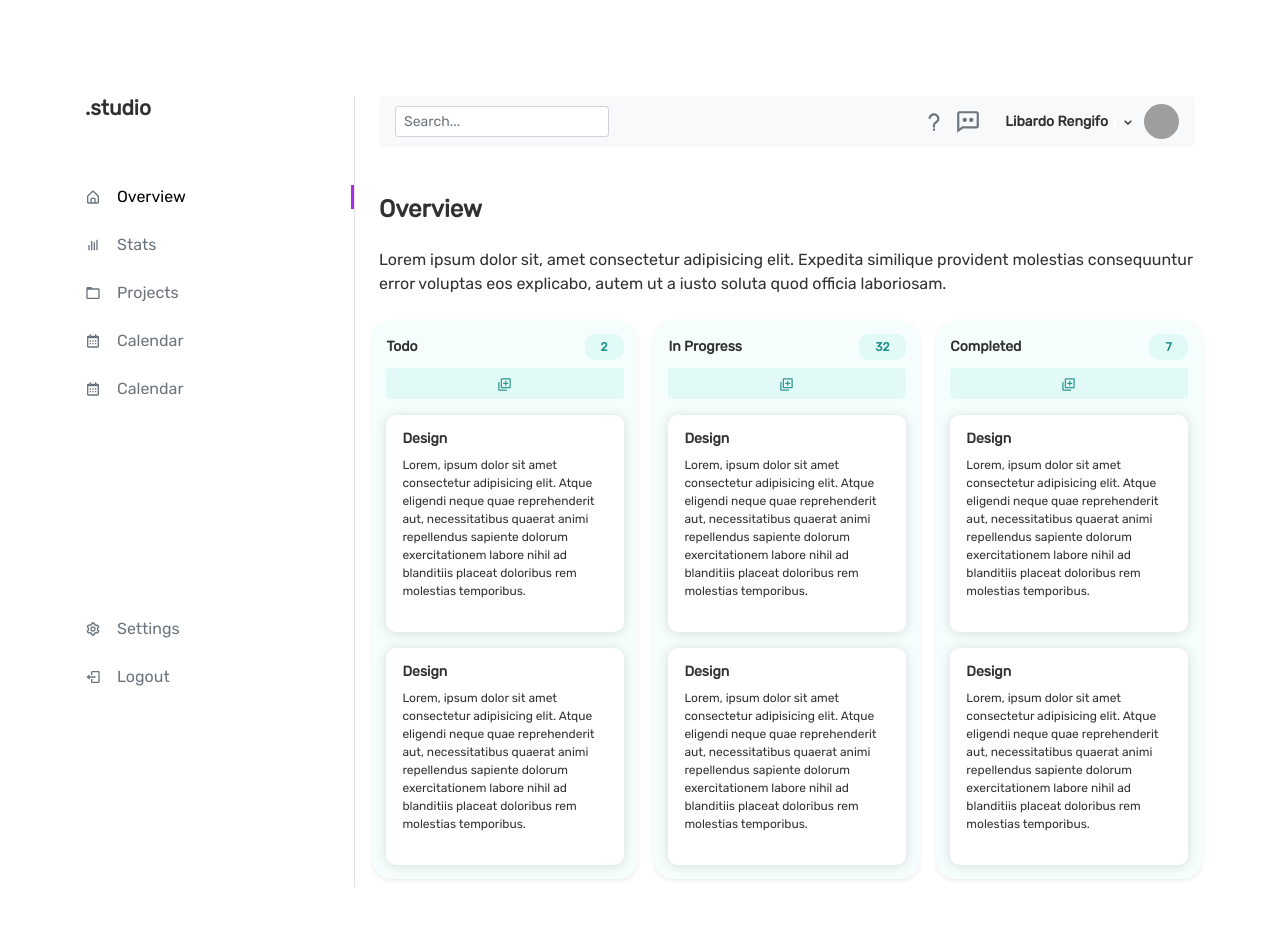
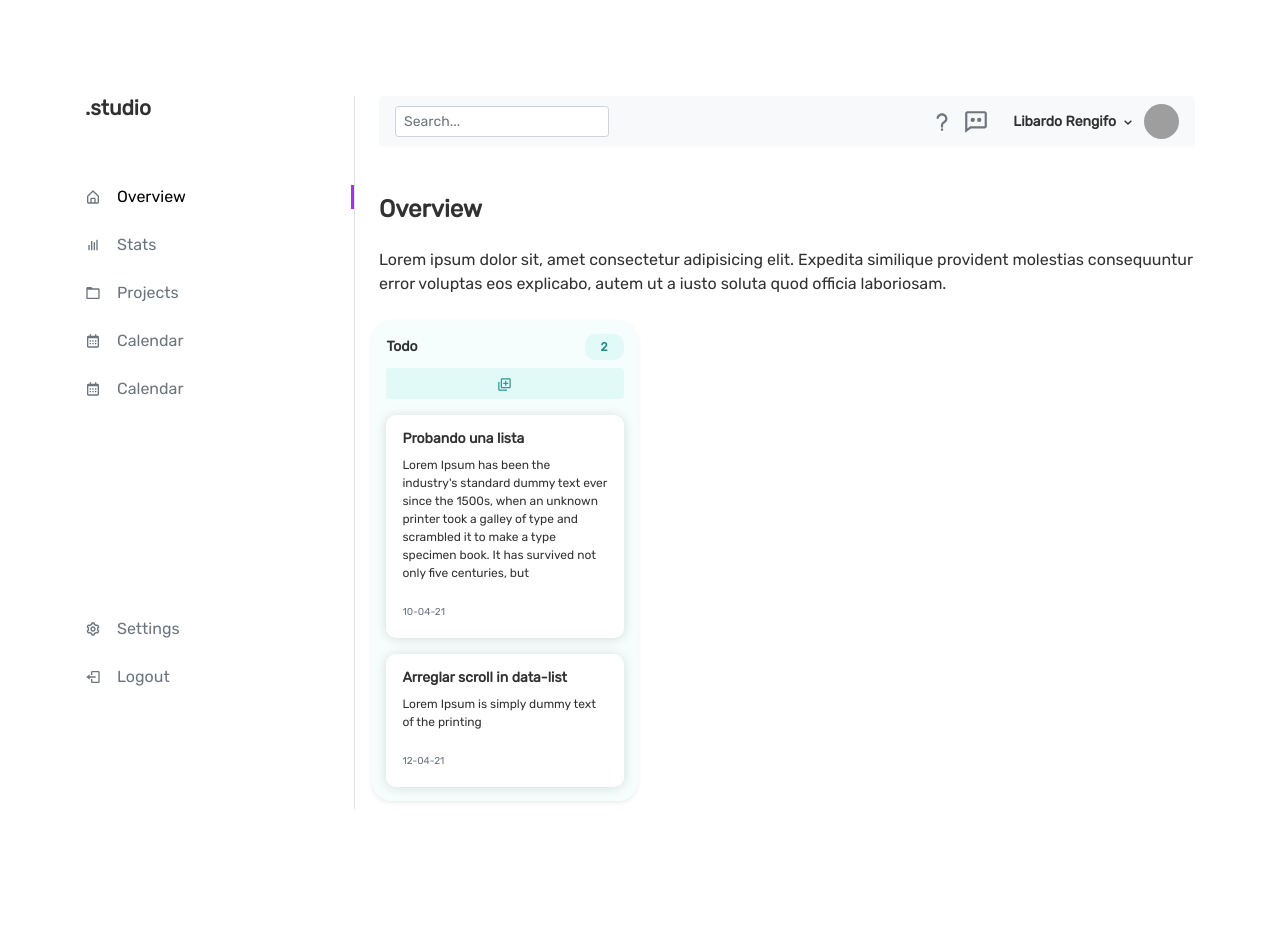
Before and after one commit to react-examples-projects/react-dashboard, a React (Create React App) app: page / in a window 1280 px wide. Shown: the top 926 px of the page. After the commit the page ends 857 px from the top, so only its background shows below. Built offline with nearby package versions, Linux system fonts and the light colour scheme; grey boxes are pictures that could not be loaded.

Commit message:
dev: drag and drog with react-beautiful-dnd

```diff
--- a/package.json
+++ b/package.json
@@ -8,6 +8,7 @@
     "node-sass": "4.14.1",
     "prop-types": "^15.7.2",
     "react": "^17.0.2",
+    "react-beautiful-dnd": "^13.1.0",
     "react-bootstrap": "^1.5.2",
     "react-dom": "^17.0.2",
     "react-icons": "^4.2.0",
--- /dev/null
+++ b/src/components/Layout/Layout.js
@@ -0,0 +1,36 @@
+import PropTypes from "prop-types";
+import Row from "react-bootstrap/Row";
+import Col from "react-bootstrap/Col";
+import Container from "react-bootstrap/Container";
+import MenuBavbar from "../MenuNavbar/MenuNavbar";
+import SideMenu from "../SideMenu/SideMenu";
+
+function Layout({ children }) {
+  return (
+    <Container className="my-5">
+      <Row>
+        <Col md={3} lg={3} className="mt-5 border-right pr-0">
+          <h1
+            style={{ fontSize: "1.3rem", marginBottom: "4rem" }}
+            className="font-weight-bold"
+          >
+            .studio
+          </h1>
+          <SideMenu />
+        </Col>
+
+        <Col md={9} lg={9} className="mt-5 pl-4">
+          <MenuBavbar />
+          {children}
+        </Col>
+      </Row>
+    </Container>
+  );
+}
+
+Layout.propTypes = {
+  children: PropTypes.oneOfType([PropTypes.element, PropTypes.elementType])
+    .isRequired,
+};
+
+export default Layout;
--- a/src/components/MenuNavbar/MenuNavbar.js
+++ b/src/components/MenuNavbar/MenuNavbar.js
@@ -23,10 +23,15 @@ export default function MenuNavbar() {
         >
           Libardo rengifo
           <Dropdown className="d-inline-block w-auto ml-1" drop="left">
-            <Dropdown.Toggle className="d-inline-block p-0 m-0 bg-transparent border-0">
+            <Dropdown.Toggle
+              className={cls(
+                "d-inline-block p-0 m-0 bg-transparent border-0",
+                css.toggleNavbar
+              )}
+            >
               <BiChevronDown />
             </Dropdown.Toggle>
-            <Dropdown.Menu>
+            <Dropdown.Menu className="border-0 shadow-lg">
               <Dropdown.Item className="pl-3">
                 <small> Change password</small>
               </Dropdown.Item>
@@ -37,9 +42,12 @@ export default function MenuNavbar() {
           </Dropdown>
         </span>
         <img
-          src="https://picsum.photos/35/35"
-          alt="Your account"
+          src="https://picsum.photos/45/45"
+          alt="Your account profile avatar"
+          title="Your account profile image"
           className="img-fluid rounded-circle d-block ml-2"
+          width="35"
+          height="35"
         />
       </div>
     </Navbar>
--- a/src/components/MenuNavbar/MenuNavbar.module.scss
+++ b/src/components/MenuNavbar/MenuNavbar.module.scss
@@ -13,3 +13,7 @@ $fill: #6c757d;
   margin-left: 1.5rem;
   display: block;
 }
+
+.toggleNavbar::before {
+  display: none !important;
+}
--- /dev/null
+++ b/src/mocks/tasks.js
@@ -0,0 +1,21 @@
+const tasks = [
+  {
+    id: 0,
+    title: "Probando una lista",
+    content:
+      "Lorem Ipsum has been the industry's standard dummy text ever since the 1500s, when an unknown printer took a galley of type and scrambled it to make a type specimen book. It has survived not only five centuries, but ",
+    author: "Libardo rengifo",
+    status: "to do",
+    date: "10-04-21",
+  },
+  {
+    id: 1,
+    title: "Arreglar scroll in data-list",
+    content: "Lorem Ipsum is simply dummy text of the printing ",
+    author: "Juan Rodriguez",
+    status: "to do",
+    date: "12-04-21",
+  },
+];
+
+export default tasks;
--- a/src/pages/home/App.js
+++ b/src/pages/home/App.js
@@ -1,48 +1,29 @@
+import Layout from "../../components/Layout/Layout";
 import Row from "react-bootstrap/Row";
 import Col from "react-bootstrap/Col";
-import Container from "react-bootstrap/Container";
-import SideMenu from "./components/SideMenu/SideMenu";
-import MenuBavbar from "../../components/MenuNavbar/MenuNavbar";
 import Board from "./components/Board/Board";
 
-function App() {
+export default function App() {
   return (
-    <Container className="my-5">
-      <Row>
-        <Col md={3} lg={3} className="mt-5 border-right pr-0">
-          <h1
-            style={{ fontSize: "1.3rem", marginBottom: "4rem" }}
-            className="font-weight-bold"
-          >
-            .studio
-          </h1>
-          <SideMenu />
-        </Col>
-
-        <Col md={9} lg={9} className="mt-5 pl-4">
-          <MenuBavbar />
+    <Layout>
       <h4 className="font-weight-bold mb-4">Overview</h4>
       <p>
         Lorem ipsum dolor sit, amet consectetur adipisicing elit. Expedita
-            similique provident molestias consequuntur error voluptas eos
-            explicabo, autem ut a iusto soluta quod officia laboriosam.
+        similique provident molestias consequuntur error voluptas eos explicabo,
+        autem ut a iusto soluta quod officia laboriosam.
       </p>
 
       <Row>
         <Col className="p-2" sm={12} md={6} lg={4}>
-              <Board title="Todo" countTasks={2}/>
+          <Board title="Todo" countTasks={2} />
         </Col>
         <Col className="p-2" sm={12} md={6} lg={4}>
-              <Board title="In Progress" countTasks={32}/>
+          {/* <Board title="In Progress" countTasks={32} /> */}
         </Col>
         <Col className="p-2" sm={12} md={6} lg={4}>
-              <Board title="Completed" countTasks={7}/>
+          {/* <Board title="Completed" countTasks={7} /> */}
         </Col>
       </Row>
-        </Col>
-      </Row>
-    </Container>
+    </Layout>
   );
 }
-
-export default App;
--- a/src/pages/home/components/Board/Board.js
+++ b/src/pages/home/components/Board/Board.js
@@ -1,6 +1,8 @@
 import css from "./Board.module.scss";
 import Button from "react-bootstrap/Button";
 import { BiAddToQueue } from "react-icons/bi";
+import { DragDropContext, Droppable, Draggable } from "react-beautiful-dnd";
+import tasks from "../../../../mocks/tasks.js";
 import cs from "classnames";
 import Task from "./Task";
 
@@ -18,8 +20,34 @@ export default function Board({ title = "Untitle", countTasks = 0 }) {
       <Button size="sm" className={cs("mt-2 mb-3", css.btnAdd)} block>
         <BiAddToQueue className={css.buttonAddIcon} />
       </Button>
-      <Task />
-      <Task />
+      <DragDropContext>
+        <Droppable droppableId="tasks">
+          {(provided) => {
+            return (
+              <div {...provided.droppableProps} ref={provided.innerRef}>
+                {tasks.map((task, index) => {
+                  return (
+                    <Draggable
+                      key={task.id}
+                      draggableId={task.id.toString()}
+                      index={task.id}
+                    >
+                      {(provided) => (
+                        <Task
+                          {...task}
+                          {...provided.draggableProps}
+                          {...provided.dragHandleProps}
+                          ref={provided.innerRef}
+                        />
+                      )}
+                    </Draggable>
+                  );
+                })}
+              </div>
+            );
+          }}
+        </Droppable>
+      </DragDropContext>
     </div>
   );
 }
--- a/src/pages/home/components/Board/Task.js
+++ b/src/pages/home/components/Board/Task.js
@@ -1,15 +1,15 @@
 import React from "react";
 import css from "./Board.module.scss";
-export default function Task() {
+function Task({ id, title, content, date, author, ...props }, ref) {
   return (
-    <div className={css.task}>
-      <h6>Design</h6>
-      <p>
-        Lorem, ipsum dolor sit amet consectetur adipisicing elit. Atque eligendi
-        neque quae reprehenderit aut, necessitatibus quaerat animi repellendus
-        sapiente dolorum exercitationem labore nihil ad blanditiis placeat
-        doloribus rem molestias temporibus.
-      </p>
+    <div className={css.task} data-task-id={id} {...props} ref={ref}>
+      <h6>{title}</h6>
+      <p>{content}</p>
+      <time dateTime={date} className="text-muted" style={{ fontSize: "10px" }}>
+        {date}
+      </time>
     </div>
   );
 }
+
+export default React.forwardRef(Task);
```
Also changed, not shown: src/components/SideMenu/SideMenu.js (renamed from src/pages/home/components/SideMenu/SideMenu.js), src/components/SideMenu/SideMenu.module.scss (renamed from src/pages/home/components/SideMenu/SideMenu.module.scss), src/components/SideMenu/SideMenuItem.js (renamed from src/pages/home/components/SideMenu/SideMenuItem.js), 1 other file (tests, documents, lock files or other folders). Lines whose indentation alone changed are shown as unchanged.
